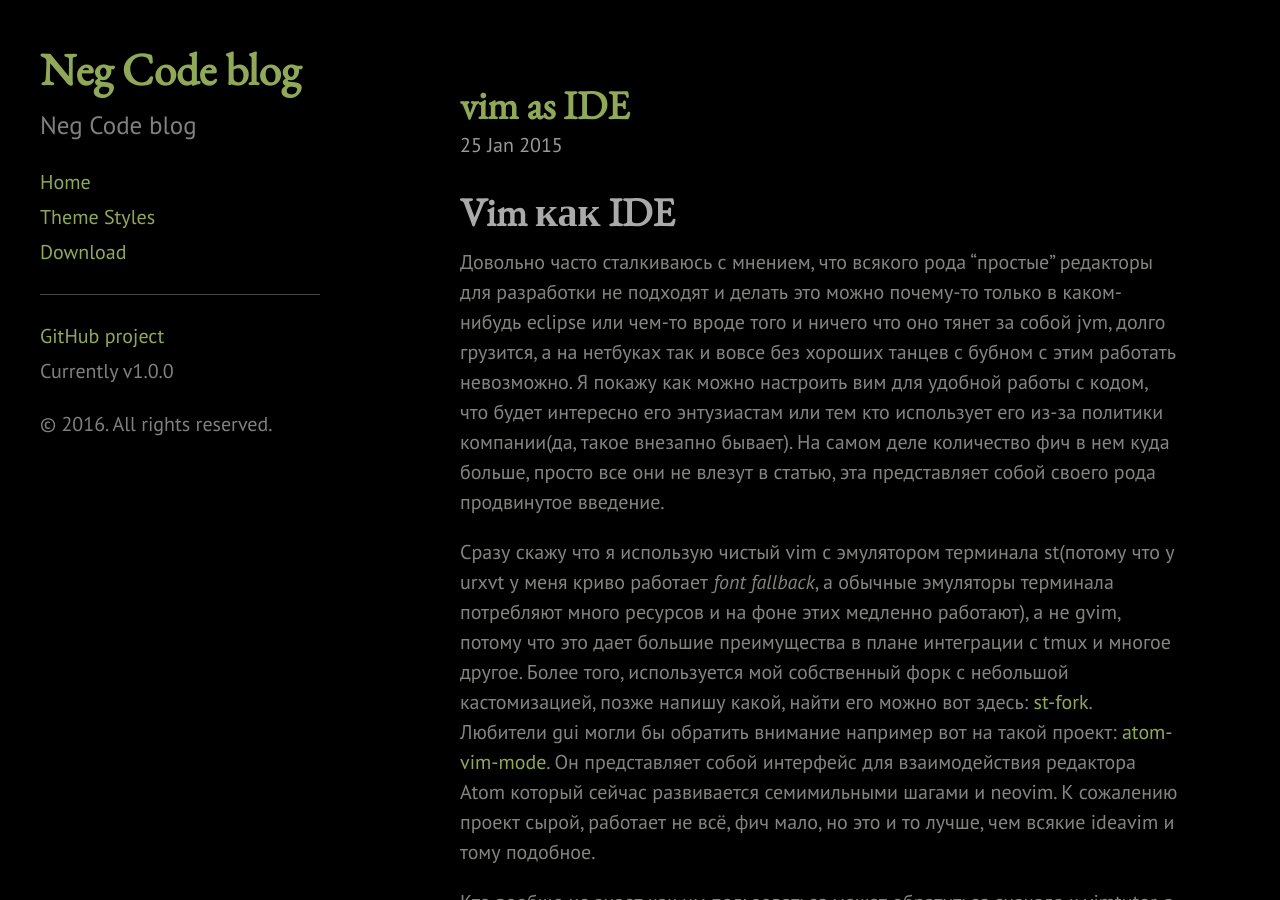
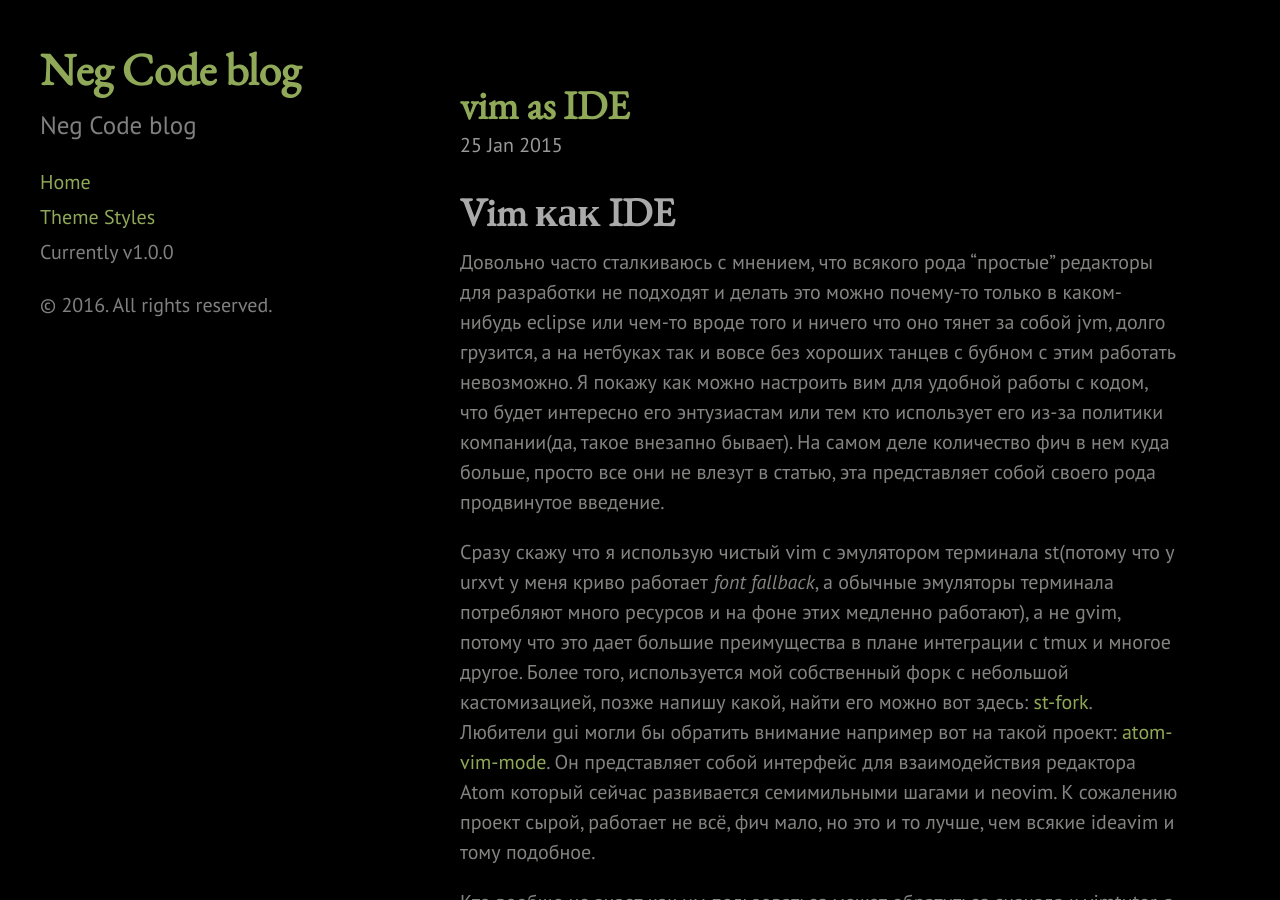
Before and after one commit to neg-serg/neg-serg.github.io, a Jekyll site: the page built from index.html, in a window 1280 px wide and 900 px high. Built offline with Jekyll 4.4.1, drawn with Linux system fonts in a browser that asks for light colours; Markdown is read by kramdown in place of the engine named in the settings; the list of posts is cut into pages by our own code.

Commit message:
update sidebar

```diff
--- a/_includes/sidebar.html
+++ b/_includes/sidebar.html
@@ -25,10 +25,6 @@
           {% endif %}
         {% endif %}
       {% endfor %}
-
-      <a class="sidebar-nav-item" href="{{ site.github.repo }}/archive/master.zip">Download</a>
-      <hr>
-      <a class="sidebar-nav-item" href="{{ site.github.repo }}">GitHub project</a>
       <span class="sidebar-nav-item">Currently v{{ site.version }}</span>
     </nav>
 
```
